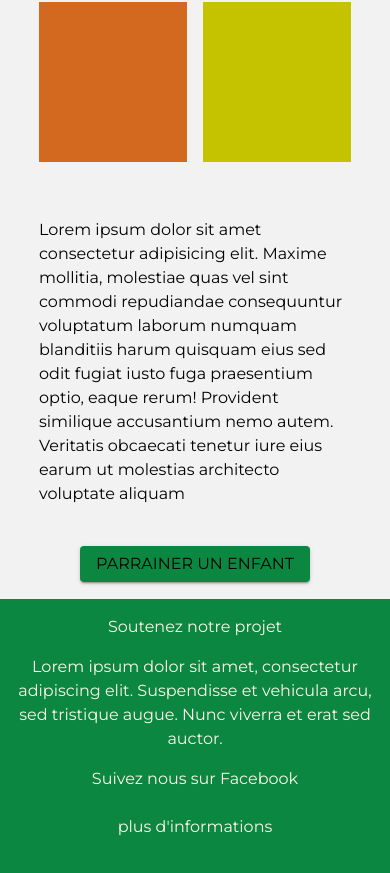
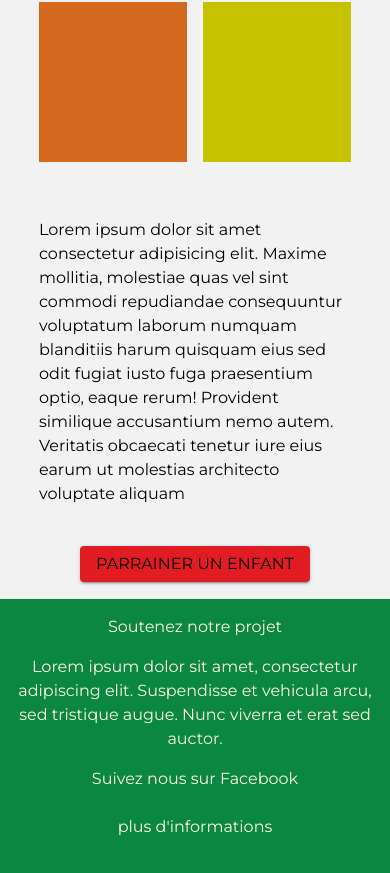
Before and after one commit to borisbecode/Swartz-5-Client-Ensemble-GNO-Far, a React (Create React App) app in the folder app/: page / in a window 390 px wide. Shown: the part 4896-5769 px from the top of the page. Built offline with nearby package versions, Linux system fonts and the light colour scheme.

Commit message:
responsive

```diff
--- a/app/src/components/Child_text/childtext.jsx
+++ b/app/src/components/Child_text/childtext.jsx
@@ -39,8 +39,7 @@ function Childtext() {
         sx={{ pr: 0, mr: 0, alignItems: 'flex-end' }}
       >
         {' '}
-        <Button variant="contained">
-          {' '}
+        <Button variant="contained" sx={{ bgcolor: 'secondary.main' }}>
           <Typography> Parrainer un enfant</Typography>{' '}
         </Button>
       </Grid>
```
